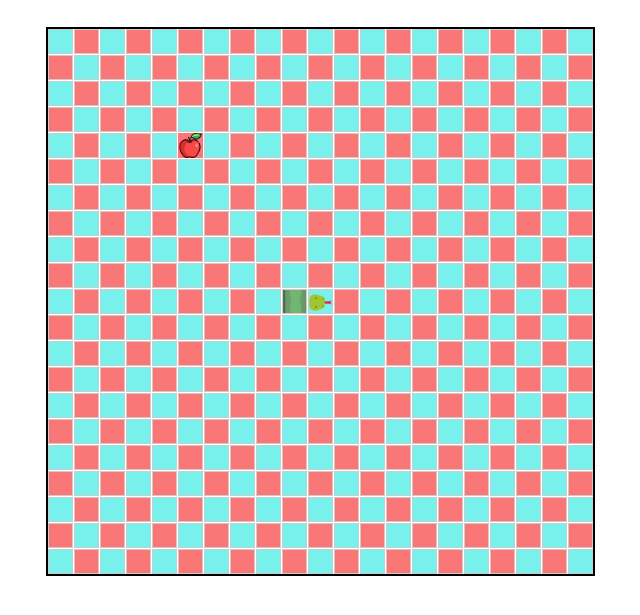
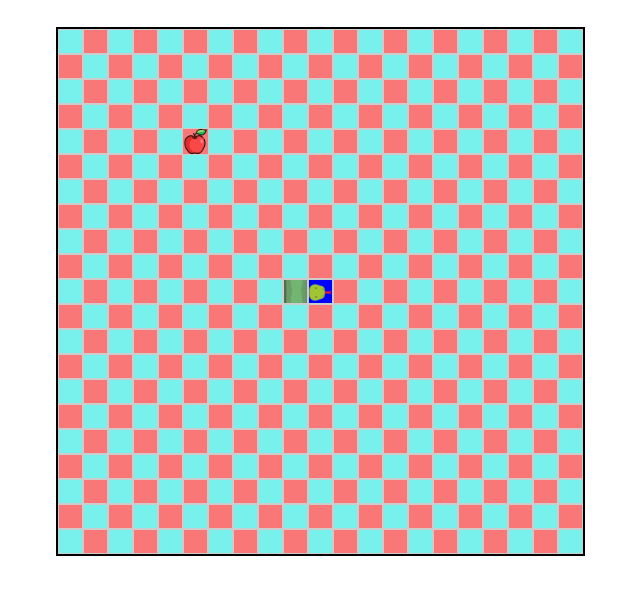
Before and after one commit to JJAROX/Snake, a plain HTML site: page index.html in a window 1280 px wide. Shown: the part 133-748 px from the top of the page, without its empty margins (320-960 px from the left). Drawn offline with Linux system fonts and the light colour scheme.

Commit message:
Update style.css

```diff
--- a/css/style.css
+++ b/css/style.css
@@ -1,15 +1,12 @@
 * {
-  font-family: 'Trebuchet MS', 'Lucida Sans Unicode', 'Lucida Grande', 'Lucida Sans', Arial, sans-serif;
+  font-family: 'Trebuchet MS', 'Lucida Sans Unicode', 'Lucida Grande', 'Lucida Sans', Arial, sans-serif
 }
-
-
 
 .grid {
   display: grid;
   grid-template-columns: repeat(21, 25px);
   grid-template-rows: repeat(21, 25px);
-  gap: 1px;
-  border: 2px solid #000;
+  border: 2px solid black;
   width: fit-content;
   margin: auto;
   position: relative;
@@ -18,7 +15,7 @@
 .grid-item {
   width: 25px;
   height: 25px;
-  border: 1px solid #ccc;
+  border: 1px solid rgb(204, 204, 204);
   box-sizing: border-box;
   text-align: center;
   overflow: hidden;
@@ -55,9 +52,16 @@
   display: flex;
   justify-content: center;
   align-self: center;
+  background-color: blue;
 }
 
-.snake-tail {}
+.snake-body {
+  background-color: pink;
+}
+
+.snake-tail {
+  background-color: green;
+}
 
 #level-heading,
 #level-selection,
```
